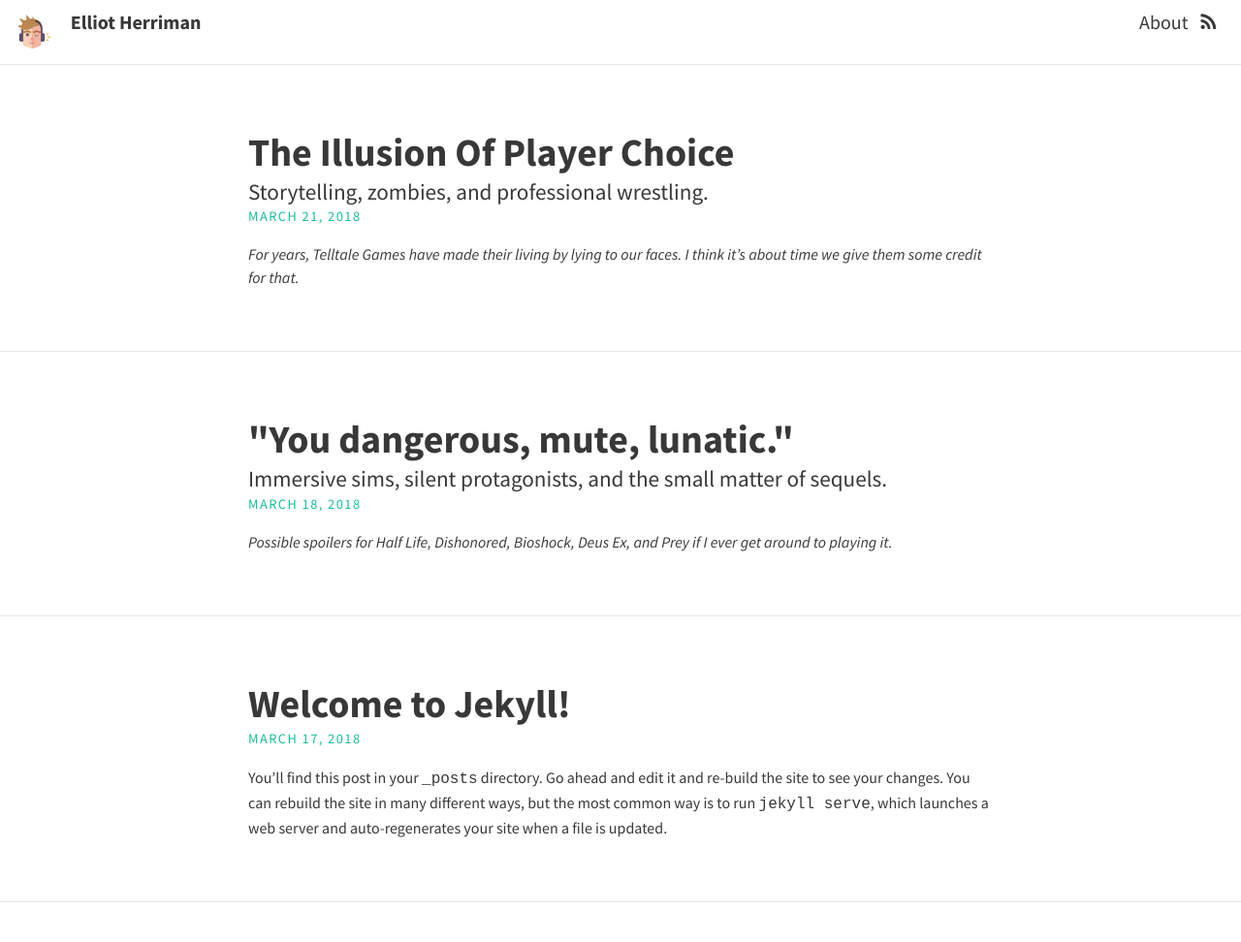
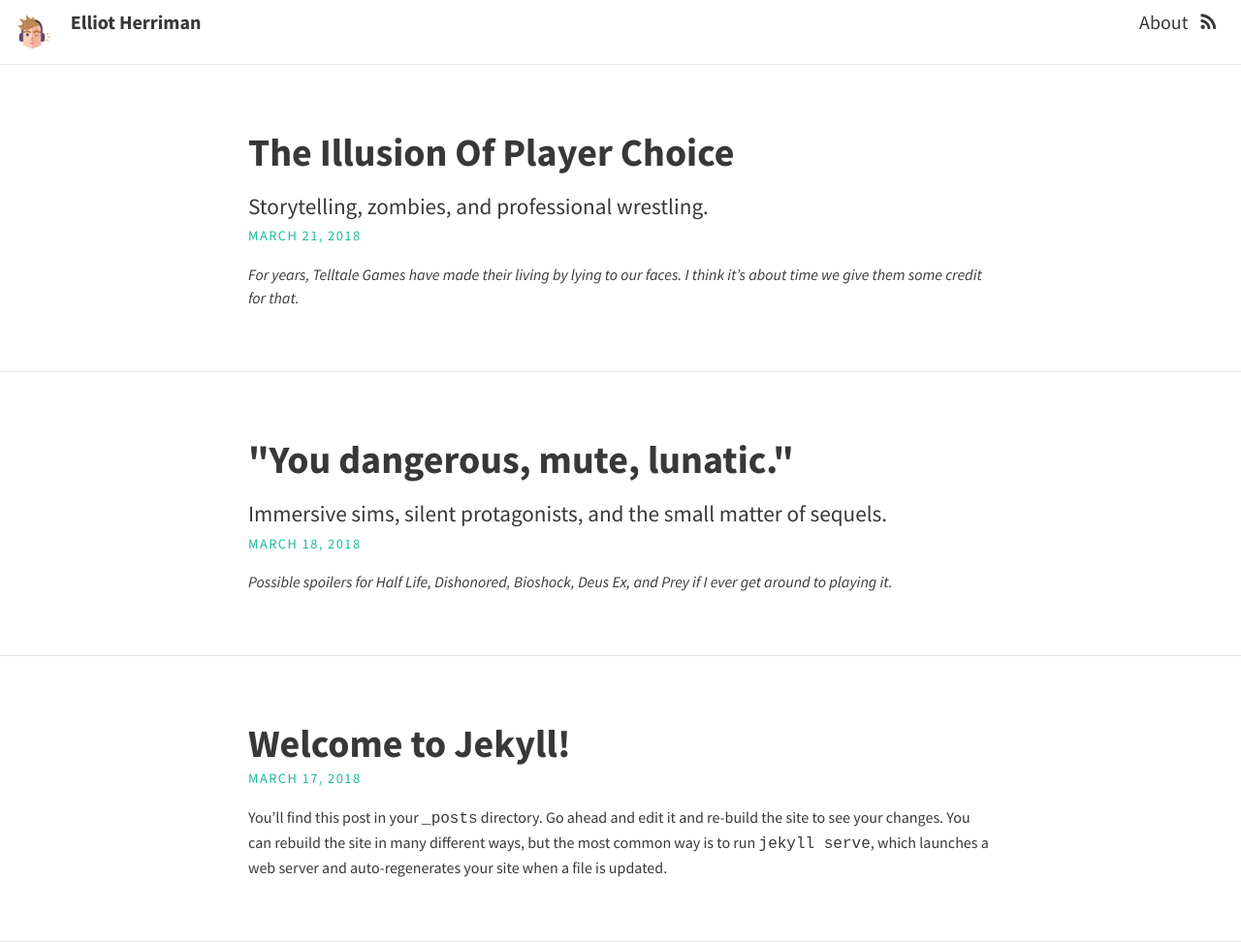
Before and after one commit to elliotherriman/website, a Jekyll site: the page built from index.html, in a window 1280 px wide. Shown: the whole page at 97% size. Built offline with Jekyll 4.4.1, drawn with Linux system fonts in a browser that asks for light colours; nearby versions of some CDN libraries; the list of posts is cut into pages by our own code; before the commit the page ends 931 px from its top, so only the background shows below that.

Commit message:
Update _index.scss

```diff
--- a/_sass/layouts/_index.scss
+++ b/_sass/layouts/_index.scss
@@ -21,7 +21,7 @@
   .subtitle {
     font-size: 1.45em;
     font-weight: normal;
-    margin: 0;
+    margin-bottom: 5px;
   }
 
   .post-teaser {
```
